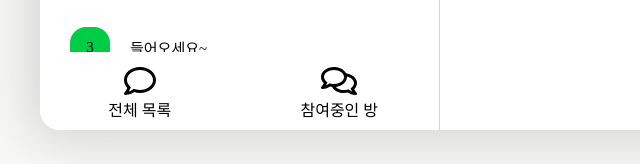
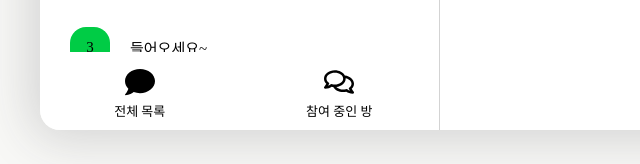
Before and after one commit to jseo9732/allchat-front, a React app: page / in a window 1280 px wide. Shown: the part 600-764 px from the top of the page, 0-640 px from the left. Built offline with nearby package versions, Linux system fonts and the light colour scheme.

Commit message:
Feat: 버튼 클릭시 아이콘 변화 기능 추가. 디자인 개선

```diff
--- a/src/pages/ChatList.css
+++ b/src/pages/ChatList.css
@@ -50,16 +50,23 @@
   height: 78px;
   border-bottom-left-radius: 20px;
   width: 200px;
-  padding: 12.5px;
+  padding: 15px;
+  font-size: 13px;
 }
 
 .enterChatBtn {
   height: 78px;
   width: 200px;
-  padding: 12.5px;
+  padding: 15px;
+  font-size: 13px;
 }
 
 .allChatBtn:hover,
 .enterChatBtn:hover {
   background-color: #f4f3f5;
 }
+
+.ChatBtnImg {
+  width: 30px;
+  height: 30px;
+}
--- a/src/pages/ChatList.js
+++ b/src/pages/ChatList.js
@@ -1,16 +1,24 @@
-import { useState } from "react";
+import { useEffect, useState } from "react";
 import { useHistory } from "react-router-dom";
 import ChatRoomPreview from "../components/ChatRoomPreview";
 import "./ChatList.css";
 
 export default function ChatList() {
-  const [src, setSrc] = useState("/image/chat_white.png");
+  const [addImgSrc, setaddImgSrc] = useState("/image/chat_white.png");
   const onMouseOver = () => {
-    setSrc("/image/chat_black.png");
+    setaddImgSrc("/image/chat_black.png");
   };
   const onMouseOut = () => {
-    setSrc("/image/chat_white.png");
+    setaddImgSrc("/image/chat_white.png");
   };
+
+  const [btnImg, setbtnImg] = useState(false);
+  const listener = () => {
+    setbtnImg(document.getElementById("slider").scrollLeft > 200);
+  };
+  useEffect(() => {
+    document.getElementById("slider").addEventListener("scroll", listener);
+  }, []);
 
   const history = useHistory();
   const onHomeClick = () => {
@@ -23,14 +31,14 @@ export default function ChatList() {
   const onAllChatClick = () => {
     document.getElementById("slider").scrollBy({
       top: 0,
-      left: -400,
+      left: -410,
       behavior: "smooth",
     });
   };
   const onEnterChatClick = () => {
     document.getElementById("slider").scrollBy({
       top: 0,
-      left: 400,
+      left: 410,
       behavior: "smooth",
     });
   };
@@ -48,7 +56,7 @@ export default function ChatList() {
             onMouseOut={onMouseOut}
             className="addChatIcon"
             alt="chat_icon"
-            src={src}
+            src={addImgSrc}
           />
         </div>
         <div id="slider" className="rowChatListContainer">
@@ -91,14 +99,37 @@ export default function ChatList() {
         </div>
         <div className="toggleBtnContainer">
           <div className="allChatBtn" onClick={onAllChatClick}>
-            {/* <i className="fas fa-comment fa-2x"></i> */}
-            <i className="far fa-comment fa-2x"></i>
+            {btnImg ? (
+              <img
+                className="ChatBtnImg"
+                src="/image/comment-regular.svg"
+                alt="전체 목록"
+              />
+            ) : (
+              <img
+                className="ChatBtnImg"
+                src="/image/comment-solid.svg"
+                alt="전체 목록"
+              />
+            )}
             <div>전체 목록</div>
           </div>
           <div className="enterChatBtn" onClick={onEnterChatClick}>
-            <i className="far fa-comments fa-2x"></i>
-            {/* <i className="fas fa-comments fa-2x"></i> */}
-            <div>참여중인 방</div>
+            {btnImg ? (
+              <img
+                className="ChatBtnImg"
+                src="/image/comments-solid.svg"
+                alt="참여 중인 방"
+              />
+            ) : (
+              <img
+                className="ChatBtnImg"
+                src="/image/comments-regular.svg"
+                alt="참여 중인 방"
+              />
+            )}
+
+            <div>참여 중인 방</div>
           </div>
         </div>
       </div>
```
